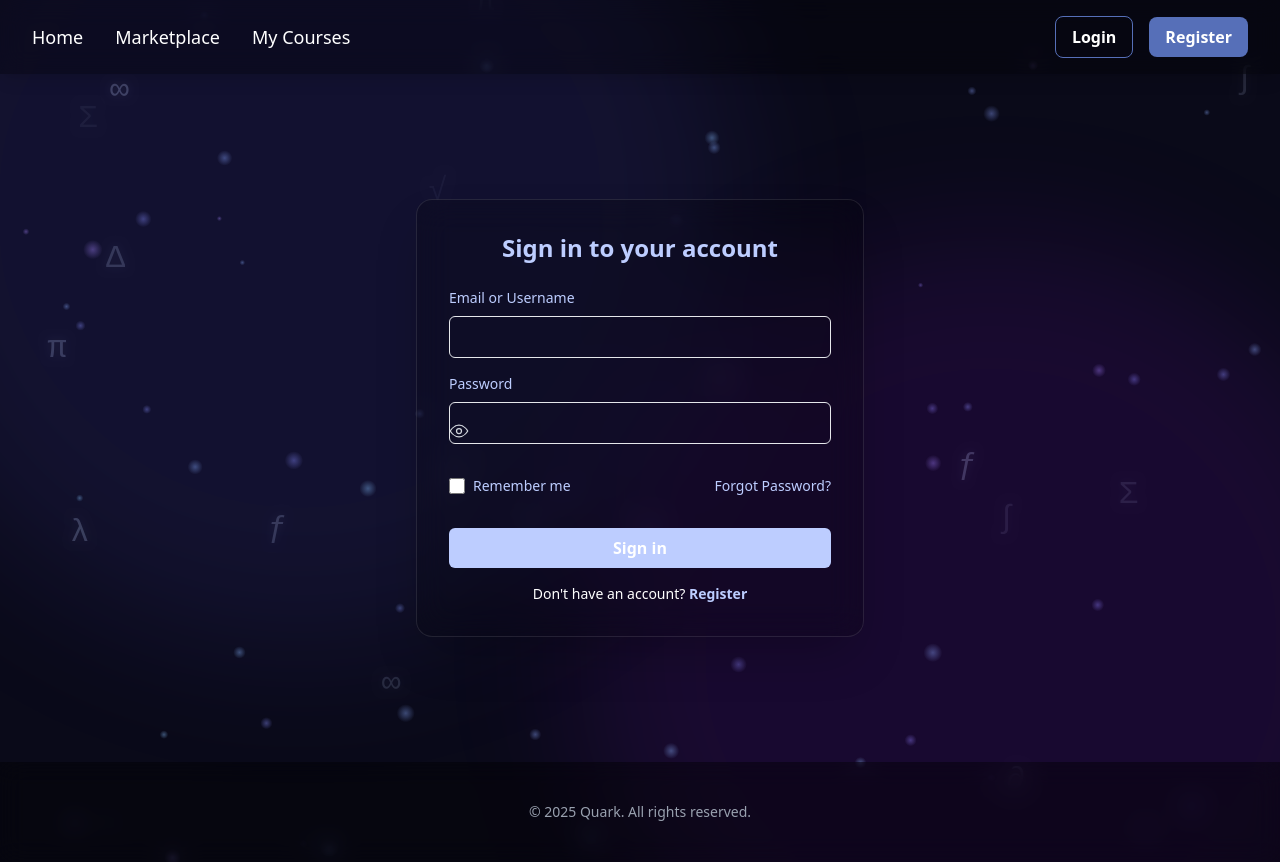
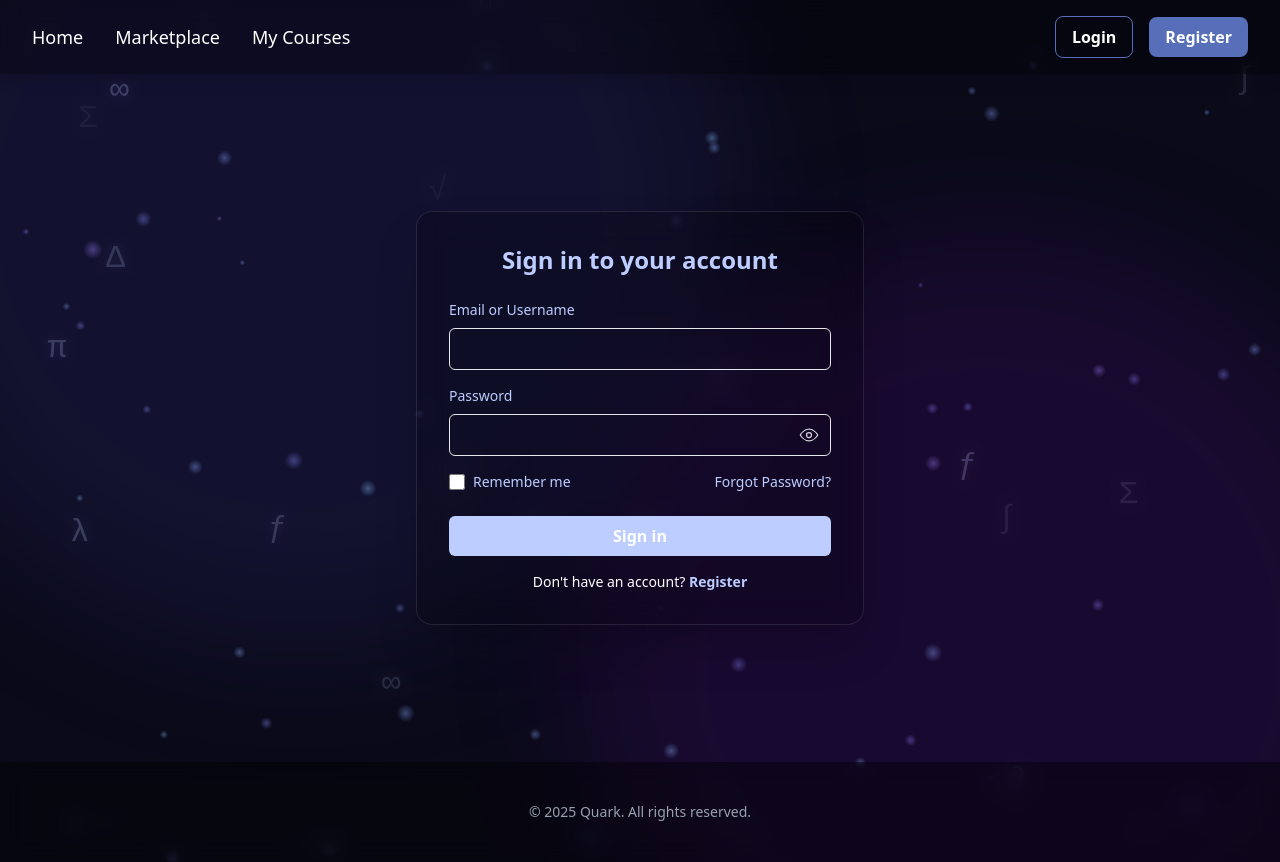
Before and after one commit to tallbreadstick/quark-webclient, a React (Vite) app: page /login in a window 1280 px wide. Built offline with nearby package versions, Linux system fonts and the light colour scheme.

Commit message:
alignment fixes

```diff
--- a/src/pages/LoginPage.tsx
+++ b/src/pages/LoginPage.tsx
@@ -38,12 +38,12 @@ export default function LoginPage() {
                     <label className="block mb-2 text-sm font-medium text-[#bdcdff]">Password</label>
                     <div className="relative w-full">
                         <input
-                        name="confirmPassword"
-                        type="password"
-                        required
-                        className="w-full px-4 py-2 mb-8 border rounded-md focus:outline-none focus:ring-2 focus:ring-[#4d538b]"
+                            name="password"
+                            type={showPassword ? "text" : "password"}
+                            required
+                            className="w-full px-4 pr-10 py-2 mb-4 border rounded-md focus:outline-none focus:ring-2 focus:ring-[#4d538b]"
                         />
-                        <div className="absolute inset-y-0 right- flex items-center">
+                        <div className="absolute inset-y-0 right-3 flex items-center">
                             <button
                                 type="button"
                                 onClick={() => setShowPassword((s) => !s)}
@@ -67,7 +67,7 @@ export default function LoginPage() {
                         </div>
                     </div>
 
-                    <div className="flex items-center justify-between mb-8">
+                    <div className="flex items-center justify-between mb-6">
                         <label className="flex items-center gap-2 text-sm">
                             <input type="checkbox" name="remember" className="w-4 h-4" />
                             <p className="text-[#bdcdff]">Remember me</p>
--- a/src/pages/RegisterPage.tsx
+++ b/src/pages/RegisterPage.tsx
@@ -112,11 +112,11 @@ export default function RegisterPage() {
 
                         <div className="sm:col-span-2">
                             <label className="block mb-2 text-sm font-medium text-[#bdcdff]">Confirm Password</label>
-                            <input name="confirmPassword" type="password" required className="w-full px-4 py-2 border rounded-md focus:outline-none focus:ring-2 focus:ring-[#4d538b]" />
+                            <input name="confirmPassword" type="password" required className="w-full px-4 py-2 mb-4 border rounded-md focus:outline-none focus:ring-2 focus:ring-[#4d538b]" />
                         </div>
                     </div>
 
-                    <div className="flex items-center justify-between mb-6">
+                    <div className="flex items-center justify-between mb-8">
                         <label className="flex items-center gap-2 text-sm">
                             <input type="checkbox" name="remember" className="w-4 h-4" />
                             <p className="text-[#bdcdff]">Remember me</p>
```
